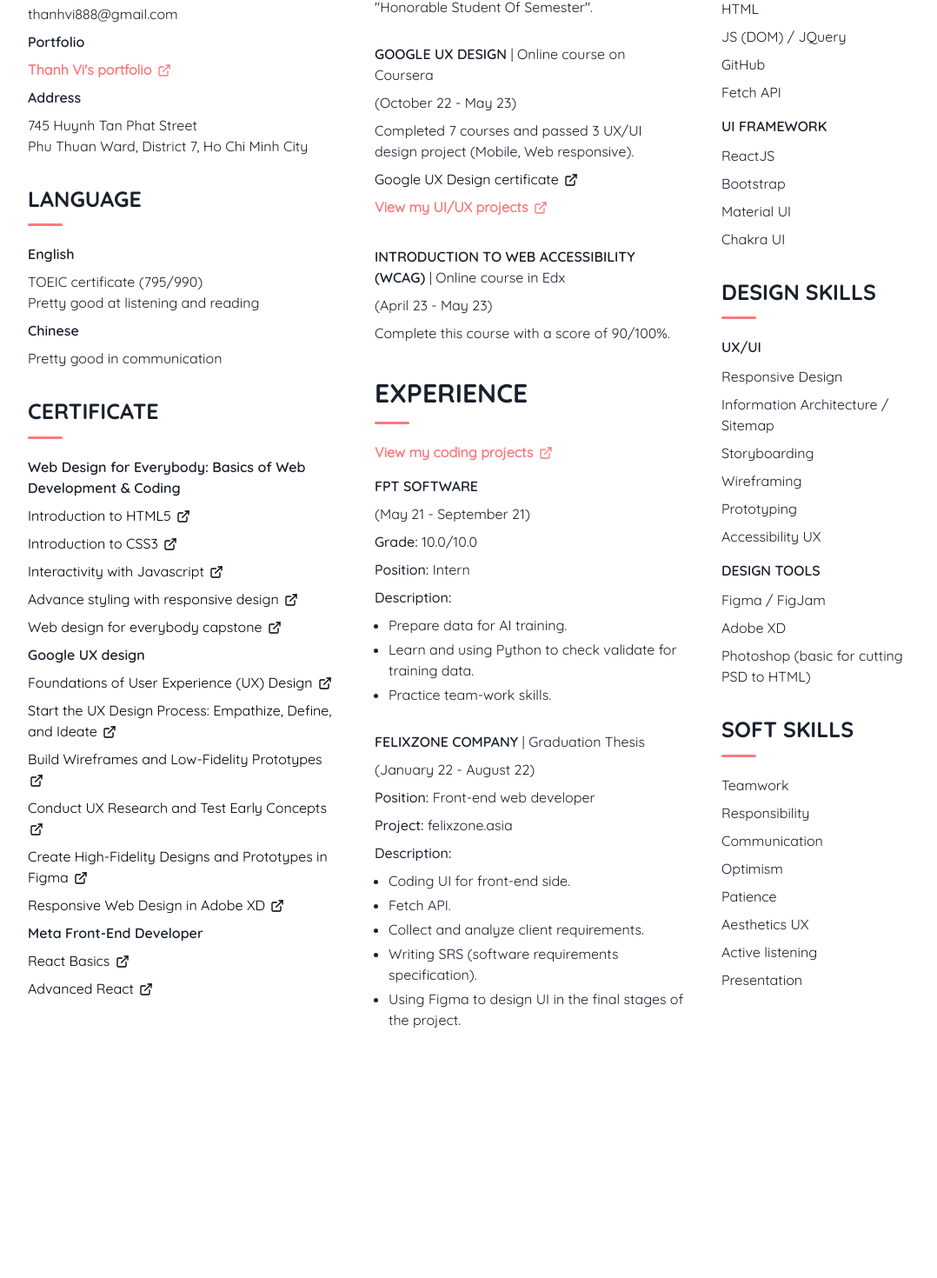
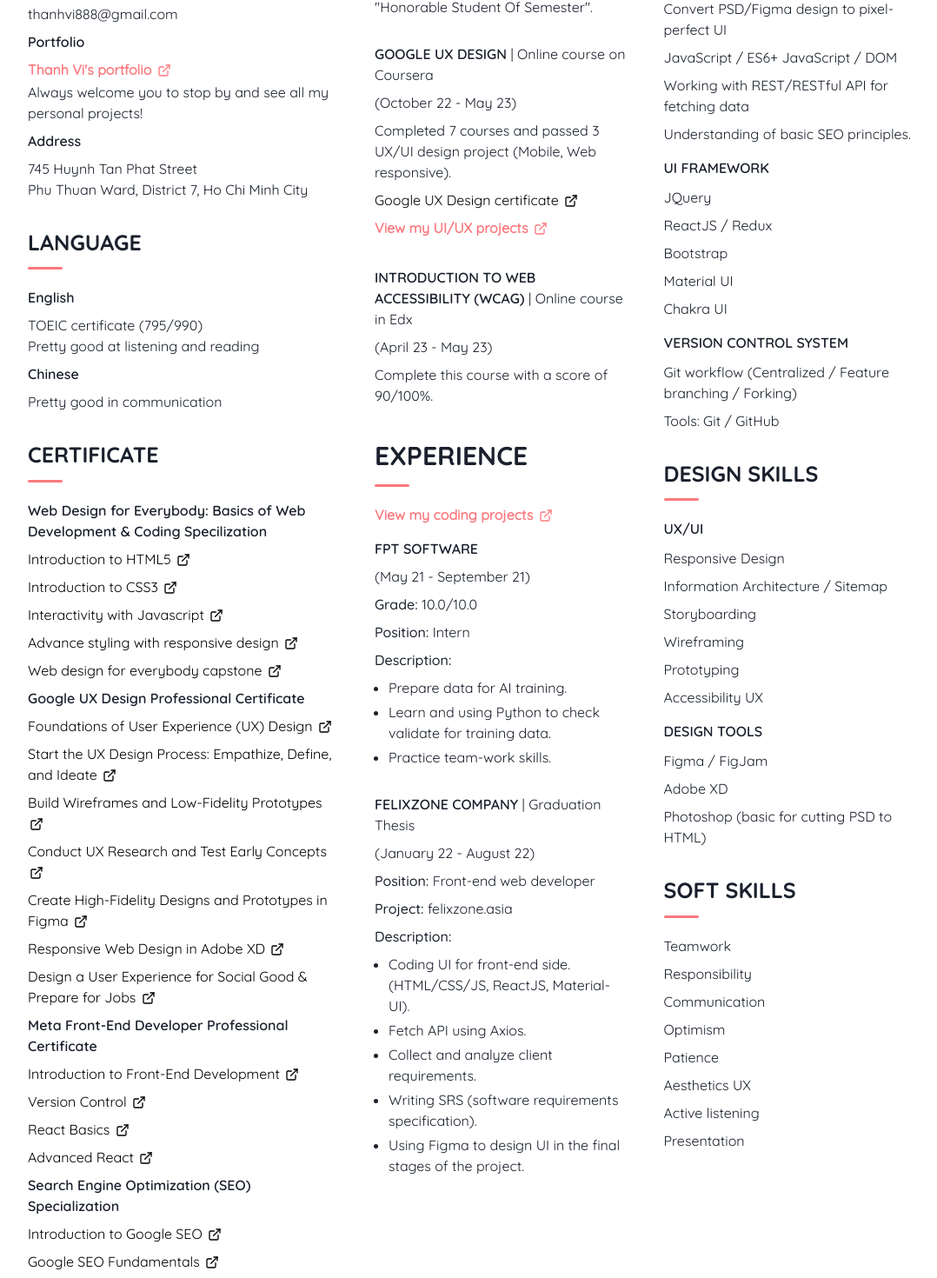
Before and after one commit to vi-ht/My-porfolio, a React (Create React App) app: page /resume in a window 1280 px wide. Shown: the part 347-1817 px from the top of the page at 87% size, without its empty margins (96-1174 px from the left). Before the commit the page ends 1678 px from the top, so only its background shows below. Built offline with nearby package versions, Linux system fonts and the light colour scheme; some icons are missing.

Commit message:
update resume content

```diff
--- a/src/component/resume-page/Resume.js
+++ b/src/component/resume-page/Resume.js
@@ -84,7 +84,7 @@
                             Portfolio
                         </Text>
                         <NavLink to={PATH.home}>
-                            <Text fontSize="16px" className="qs-r" mb="8px">
+                            <Text fontSize="16px" className="qs-r" mb="2px">
                                 <Link
                                     color="#FB797F"
                                     fontWeight="bold"
@@ -96,6 +96,10 @@
                                 </Link>
                             </Text>
                         </NavLink>
+                        <Text fontSize="16px" className="qs-r" mb="8px">
+                            Always welcome you to stop by and see all my
+                            personal projects!{" "}
+                        </Text>
                         <Text fontSize="16px" className="qs-smb" mb="8px">
                             Address
                         </Text>
@@ -146,7 +150,7 @@
                         ></div>
                         <Text fontSize="16px" className="qs-smb" mb="8px">
                             Web Design for Everybody: Basics of Web Development
-                            & Coding
+                            & Coding Specilization
                         </Text>
                         <Text fontSize="16px" className="qs-r" mb="8px">
                             <Link
@@ -209,7 +213,7 @@
                             </Link>
                         </Text>
                         <Text fontSize="16px" className="qs-smb" mb="8px">
-                            Google UX design
+                            Google UX Design Professional Certificate
                         </Text>
                         <Text fontSize="16px" className="qs-r" mb="8px">
                             <Link
@@ -288,12 +292,49 @@
                                 <ExternalLinkIcon mx="2px" />
                             </Link>
                         </Text>
+                        <Text fontSize="16px" className="qs-r" mb="8px">
+                            <Link
+                                href="https://coursera.org/share/a8e1705114e2055b0508c6cd5c811a66"
+                                isExternal
+                                color="black"
+                                fontSize="16px"
+                            >
+                                {" "}
+                                Design a User Experience for Social Good &
+                                Prepare for Jobs{"   "}
+                                <ExternalLinkIcon mx="2px" />
+                            </Link>
+                        </Text>
                         <Text fontSize="16px" className="qs-smb" mb="8px">
-                            Meta Front-End Developer
+                            Meta Front-End Developer Professional Certificate
                         </Text>
                         <Text fontSize="16px" className="qs-r" mb="8px">
                             <Link
-                                href="https://drive.google.com/file/d/1pWrmkSRRytzqMdwu12CVV23p8uOyLAwc/view?usp=sharinghttps://coursera.org/share/a8e1705114e2055b0508c6cd5c811a66"
+                                href="https://coursera.org/share/88c989ff749498324f42ac8efe5e785b"
+                                isExternal
+                                color="black"
+                                fontSize="16px"
+                            >
+                                {" "}
+                                Introduction to Front-End Development{"   "}
+                                <ExternalLinkIcon mx="2px" />
+                            </Link>
+                        </Text>
+                        <Text fontSize="16px" className="qs-r" mb="8px">
+                            <Link
+                                href="https://coursera.org/share/7c1405cbb41b3bf5c2a4c5c2e477c6c1"
+                                isExternal
+                                color="black"
+                                fontSize="16px"
+                            >
+                                {" "}
+                                Version Control{"   "}
+                                <ExternalLinkIcon mx="2px" />
+                            </Link>
+                        </Text>
+                        <Text fontSize="16px" className="qs-r" mb="8px">
+                            <Link
+                                href="https://coursera.org/share/a8e1705114e2055b0508c6cd5c811a66"
                                 isExternal
                                 color="black"
                                 fontSize="16px"
@@ -315,9 +356,36 @@
                                 <ExternalLinkIcon mx="2px" />
                             </Link>
                         </Text>
+                        <Text fontSize="16px" className="qs-smb" mb="8px">
+                            Search Engine Optimization (SEO) Specialization
+                        </Text>
+                        <Text fontSize="16px" className="qs-r" mb="8px">
+                            <Link
+                                href="https://coursera.org/share/9a1a9c4f44cd4a30832e424e543497f9"
+                                isExternal
+                                color="black"
+                                fontSize="16px"
+                            >
+                                {" "}
+                                Introduction to Google SEO{"   "}
+                                <ExternalLinkIcon mx="2px" />
+                            </Link>
+                        </Text>
+                        <Text fontSize="16px" className="qs-r" mb="8px">
+                            <Link
+                                href="#"
+                                isExternal
+                                color="black"
+                                fontSize="16px"
+                            >
+                                {" "}
+                                Google SEO Fundamentals{"   "}
+                                <ExternalLinkIcon mx="2px" />
+                            </Link>
+                        </Text>
                     </Box>
                 </GridItem>
-                <GridItem colSpan={{ base: 16, md: 8, lg: 6 }}>
+                <GridItem colSpan={{ base: 16, md: 8, lg: 5 }}>
                     <Box>
                         <Text
                             fontSize="25px"
@@ -495,9 +563,10 @@
                         </Text>
                         <UnorderedList>
                             <ListItem mt={1}>
-                                Coding UI for front-end side.{" "}
+                                Coding UI for front-end side. (HTML/CSS/JS,
+                                ReactJS, Material-UI).{" "}
                             </ListItem>
-                            <ListItem mt={1}>Fetch API.</ListItem>
+                            <ListItem mt={1}>Fetch API using Axios.</ListItem>
                             <ListItem mt={1}>
                                 Collect and analyze client requirements.
                             </ListItem>
@@ -513,7 +582,7 @@
                     </Box>
                 </GridItem>
                 <GridItem
-                    colSpan={{ base: 16, lg: 4 }}
+                    colSpan={{ base: 16, lg: 5 }}
                     display={{ base: "grid", md: "none", lg: "grid" }}
                 >
                     <Box>
@@ -540,22 +609,22 @@
                             HTML5
                         </Text>
                         <Text fontSize="16px" className="qs-r" mb="8px">
-                            CSS3 (responsive, animate)
+                            CSS3 (grid / flexbox / responsive / animate)
                         </Text>
                         <Text fontSize="16px" className="qs-r" mb="8px">
-                            SASS / SCSS
+                            CSS preprocessor: SASS / SCSS
                         </Text>
                         <Text fontSize="16px" className="qs-r" mb="8px">
-                            Cutting Figma design / PSD to HTML
+                            Convert PSD/Figma design to pixel-perfect UI
                         </Text>
                         <Text fontSize="16px" className="qs-r" mb="8px">
-                            JS (DOM) / JQuery
+                            JavaScript / ES6+ JavaScript / DOM
                         </Text>
                         <Text fontSize="16px" className="qs-r" mb="8px">
-                            GitHub
+                            Working with REST/RESTful API for fetching data
                         </Text>
                         <Text fontSize="16px" className="qs-r" mb="8px">
-                            Fetch API
+                            Understanding of basic SEO principles.
                         </Text>
                         <Text
                             fontSize="16px"
@@ -566,7 +635,10 @@
                             {"UI Framework".toUpperCase()}
                         </Text>
                         <Text fontSize="16px" className="qs-r" mb="8px">
-                            ReactJS
+                            JQuery
+                        </Text>
+                        <Text fontSize="16px" className="qs-r" mb="8px">
+                            ReactJS / Redux
                         </Text>
                         <Text fontSize="16px" className="qs-r" mb="8px">
                             Bootstrap
@@ -576,6 +648,21 @@
                         </Text>
                         <Text fontSize="16px" className="qs-r" mb="8px">
                             Chakra UI
+                        </Text>
+                        <Text
+                            fontSize="16px"
+                            className="qs-smb"
+                            mb="10px"
+                            mt="15px"
+                        >
+                            {"VERSION CONTROL SYSTEM".toUpperCase()}
+                        </Text>
+                        <Text fontSize="16px" className="qs-r" mb="8px">
+                            Git workflow (Centralized / Feature branching /
+                            Forking)
+                        </Text>
+                        <Text fontSize="16px" className="qs-r" mb="8px">
+                            Tools: Git / GitHub
                         </Text>
                         <Text fontSize="25px" className="qs-b" mt="30px">
                             DESIGN SKILLS
@@ -697,22 +784,22 @@
                         HTML5
                     </Text>
                     <Text fontSize="16px" className="qs-r" mb="8px">
-                        CSS3 (responsive, animate)
+                        CSS3 (grid / flexbox / responsive / animate)
                     </Text>
                     <Text fontSize="16px" className="qs-r" mb="8px">
-                        SASS / SCSS
+                        CSS preprocessor: SASS / SCSS
                     </Text>
                     <Text fontSize="16px" className="qs-r" mb="8px">
-                        Cutting Figma design / PSD to HTML
+                        Convert PSD/Figma design to pixel-perfect UI
                     </Text>
                     <Text fontSize="16px" className="qs-r" mb="8px">
-                        JS (DOM) / JQuery
+                        JavaScript / ES6+ JavaScript / DOM
                     </Text>
                     <Text fontSize="16px" className="qs-r" mb="8px">
-                        GitHub
+                        Working with REST/RESTful API for fetching data
                     </Text>
                     <Text fontSize="16px" className="qs-r" mb="8px">
-                        Fetch API
+                        Understanding of basic SEO principles.
                     </Text>
                     <Text
                         fontSize="16px"
@@ -723,7 +810,10 @@
                         {"UI Framework".toUpperCase()}
                     </Text>
                     <Text fontSize="16px" className="qs-r" mb="8px">
-                        ReactJS
+                        JQuery
+                    </Text>
+                    <Text fontSize="16px" className="qs-r" mb="8px">
+                        ReactJS / Redux
                     </Text>
                     <Text fontSize="16px" className="qs-r" mb="8px">
                         Bootstrap
@@ -733,6 +823,20 @@
                     </Text>
                     <Text fontSize="16px" className="qs-r" mb="8px">
                         Chakra UI
+                    </Text>
+                    <Text
+                        fontSize="16px"
+                        className="qs-smb"
+                        mb="10px"
+                        mt="15px"
+                    >
+                        {"VERSION CONTROL SYSTEM".toUpperCase()}
+                    </Text>
+                    <Text fontSize="16px" className="qs-r" mb="8px">
+                        Git workflow (Centralized / Feature branching / Forking)
+                    </Text>
+                    <Text fontSize="16px" className="qs-r" mb="8px">
+                        Tools: Git / GitHub
                     </Text>
                 </GridItem>
                 <GridItem colSpan={{ base: 5 }}>
@@ -834,7 +938,11 @@
                     </Text>
                 </GridItem>
             </Grid>
-            <Footer mt={{base: "-2rem", lg: "-4rem"}} position="relative" top={{base: "5rem", md: "6.5rem", lg: "8rem"}}/>
+            <Footer
+                mt={{ base: "-2rem", lg: "-4rem" }}
+                position="relative"
+                top={{ base: "5rem", md: "6.5rem", lg: "8rem" }}
+            />
         </BgColorLayout>
     );
 }
```
